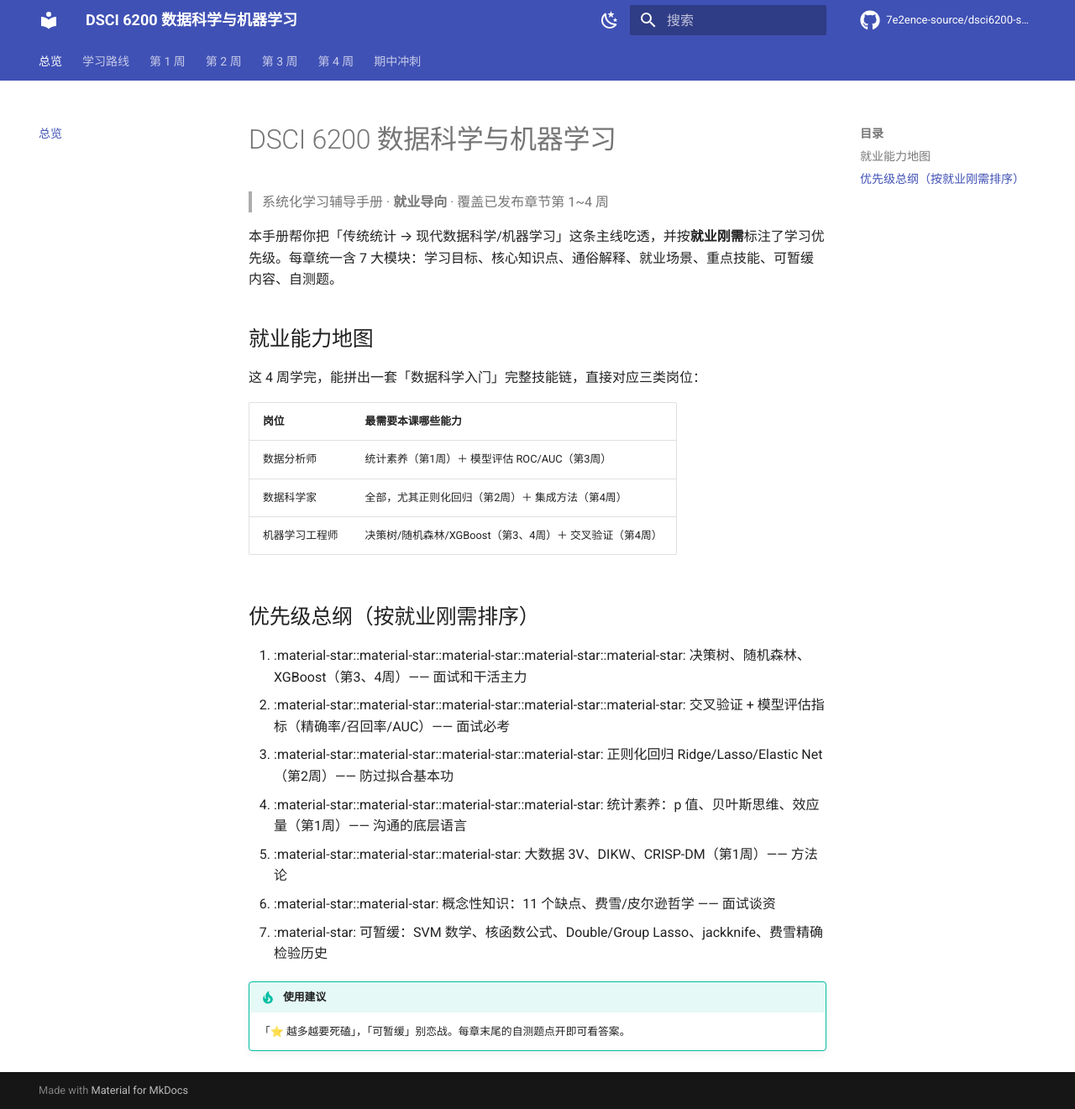
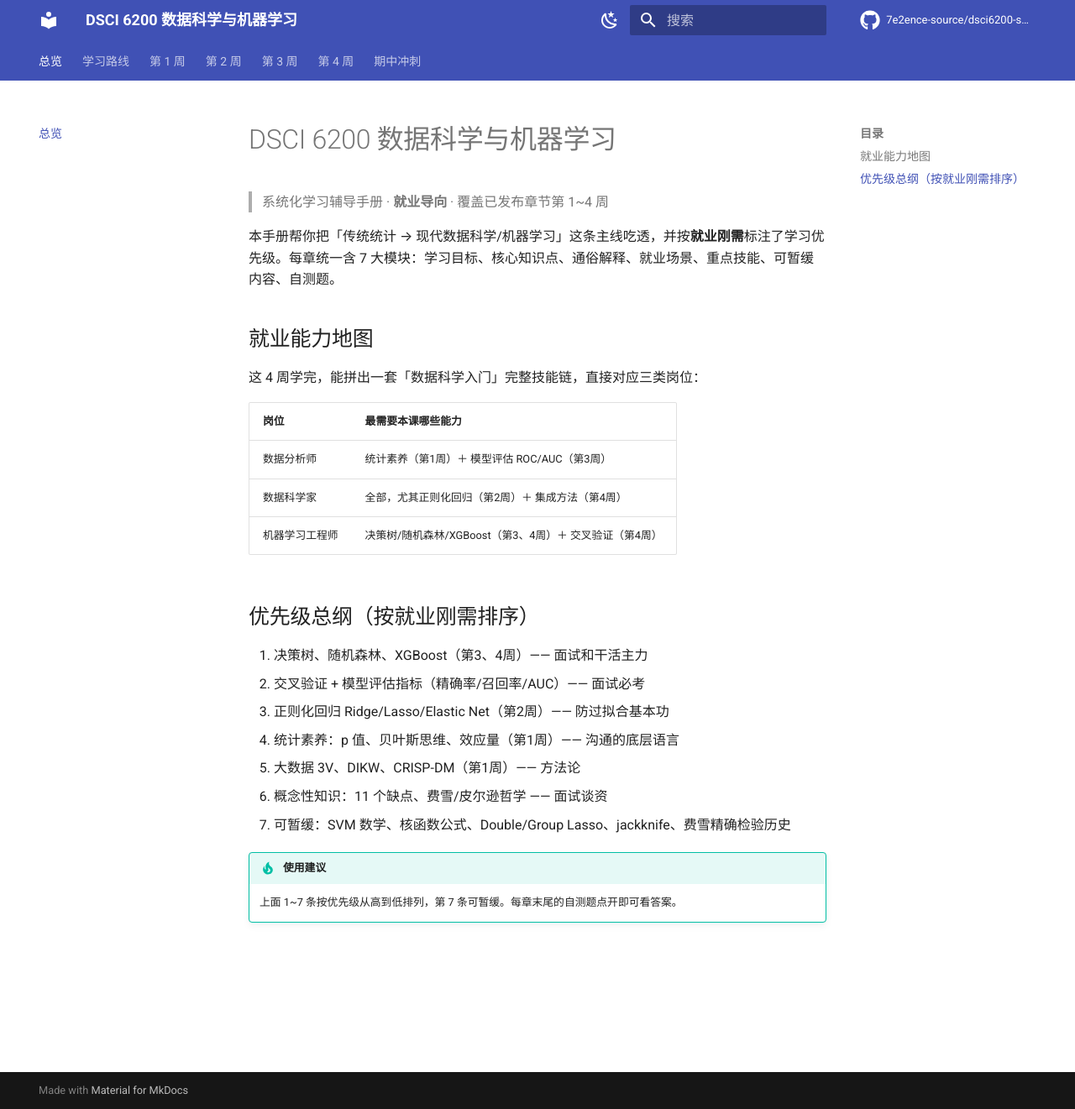
Before and after one commit to 7e2ence-source/dsci6200-study-guide, an MkDocs documentation site: the page built from docs/index.md, in a window 1280 px wide and 1321 px high. Shown: the whole window at 84% size. Built offline with MkDocs 1.6.1 and Material for MkDocs 9.7.7, drawn with Linux system fonts in a browser that asks for light colours; comment, search, counter and statistics services are not loaded.

Commit message:
Remove broken star icon syntax

```diff
--- a/docs/index.md
+++ b/docs/index.md
@@ -16,13 +16,13 @@
 
 ## 优先级总纲（按就业刚需排序）
 
-1. :material-star::material-star::material-star::material-star::material-star: 决策树、随机森林、XGBoost（第3、4周）—— 面试和干活主力
-2. :material-star::material-star::material-star::material-star::material-star: 交叉验证 + 模型评估指标（精确率/召回率/AUC）—— 面试必考
-3. :material-star::material-star::material-star::material-star: 正则化回归 Ridge/Lasso/Elastic Net（第2周）—— 防过拟合基本功
-4. :material-star::material-star::material-star::material-star: 统计素养：p 值、贝叶斯思维、效应量（第1周）—— 沟通的底层语言
-5. :material-star::material-star::material-star: 大数据 3V、DIKW、CRISP-DM（第1周）—— 方法论
-6. :material-star::material-star: 概念性知识：11 个缺点、费雪/皮尔逊哲学 —— 面试谈资
-7. :material-star: 可暂缓：SVM 数学、核函数公式、Double/Group Lasso、jackknife、费雪精确检验历史
+1. 决策树、随机森林、XGBoost（第3、4周）—— 面试和干活主力
+2. 交叉验证 + 模型评估指标（精确率/召回率/AUC）—— 面试必考
+3. 正则化回归 Ridge/Lasso/Elastic Net（第2周）—— 防过拟合基本功
+4. 统计素养：p 值、贝叶斯思维、效应量（第1周）—— 沟通的底层语言
+5. 大数据 3V、DIKW、CRISP-DM（第1周）—— 方法论
+6. 概念性知识：11 个缺点、费雪/皮尔逊哲学 —— 面试谈资
+7. 可暂缓：SVM 数学、核函数公式、Double/Group Lasso、jackknife、费雪精确检验历史
 
 !!! tip "使用建议"
-    「⭐ 越多越要死磕」，「可暂缓」别恋战。每章末尾的自测题点开即可看答案。
+    上面 1~7 条按优先级从高到低排列，第 7 条可暂缓。每章末尾的自测题点开即可看答案。
```
